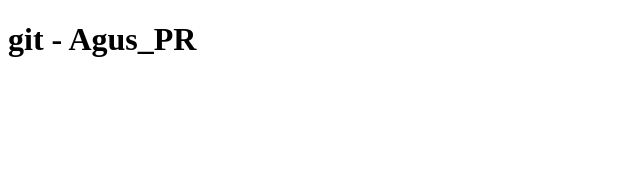
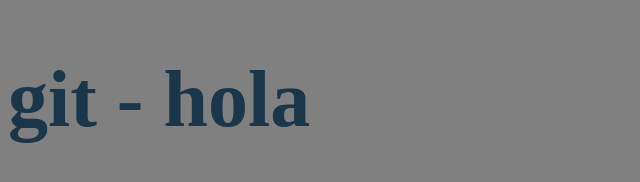
Before and after one commit to Agus-PR/ap-frontend, a plain HTML site: page index.html in a window 1280 px wide. Shown: the whole page, without its empty margins (0-640 px from the left). Drawn offline with Linux system fonts and the light colour scheme.

Commit message:
modificacion de archivo index.html

```diff
--- a/index.html
+++ b/index.html
@@ -6,7 +6,7 @@
     <meta name="viewport" content="width=device-width, initial-scale=1.0">
     <title>ARGENTINA PROGRAMA - #YOPROGRAMO</title>
 </head>
-<body>
-    <h1>git - Agus_PR</h1>
+<body style="background-color: gray;">
+    <h1 style="font-size: 5em; color: rgb(25,54,75);">git - hola </h1>
 </body>
 </html>
```
